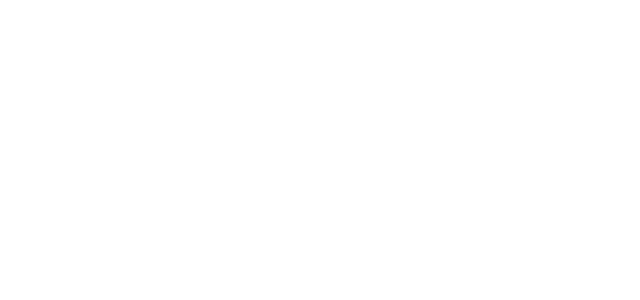
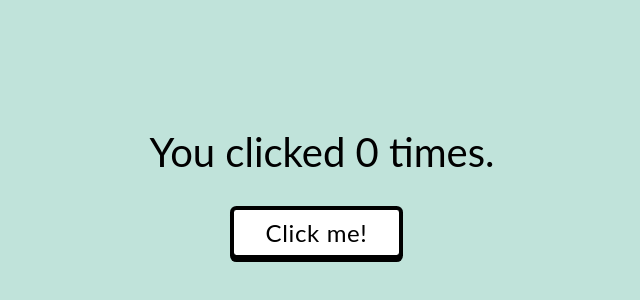
Before and after one commit to mate-academy/react_counter, a React (Create React App) app: page / in a window 1280 px wide. Shown: the part 200-500 px from the top of the page, without its empty margins (318-958 px from the left). Built offline with nearby package versions, Linux system fonts and the light colour scheme; the HTML template or start-up script is replaced by a standard one.

Commit message:
Initial commit

```diff
--- a/src/App.css
+++ b/src/App.css
@@ -0,0 +1,44 @@
+h1 {
+  font-family: "Roboto", sans-serif;
+  font-weight: 400;
+}
+
+@font-face {
+  font-family: "Roboto";
+  font-weight: normal;
+  font-style: normal;
+}
+
+body {
+  display: flex;
+  align-items: center;
+  justify-content: center;
+  min-height: 100vh;
+  background: #c0e3da;
+}
+
+#counter {
+  font-family: "Lato", sans-serif;
+  font-size: 1.5rem;
+  letter-spacing: 0.04rem;
+  padding: 0.5rem 2rem;
+  border-radius: 0.4rem;
+  border: 0.3rem solid #000;
+  background: #fff;
+  position: relative;
+  box-shadow: 0 3px 0 0 #000;
+  cursor: pointer;
+  outline: none;
+  margin: 30px 80px;
+}
+
+#counter:active {
+  top: 3px;
+  box-shadow: none;
+}
+
+.counterText {
+  position: relative;
+  font-size: 2.5rem;
+  font-family: "Lato", sans-serif;
+}
--- a/src/App.js
+++ b/src/App.js
@@ -1,10 +1,11 @@
 import React from 'react';
 import './App.css';
+import Counter from './components/Counter';
 
 function App() {
   return (
     <div>
-
+      <Counter />
     </div>
   );
 }
--- /dev/null
+++ b/src/components/Counter.js
@@ -0,0 +1,33 @@
+import React from 'react';
+
+class Counter extends React.Component {
+  constructor(props) {
+    super(props);
+
+    this.state = {
+      count: 0,
+    };
+  }
+
+  render() {
+    const { count } = this.state;
+    const clickCounter = () => {
+      this.setState(prev => ({
+        count: prev.count + 1,
+      }));
+    };
+
+    return (
+      <>
+        <div className="counterText">
+          You clicked { count } times.
+        </div>
+        <button type="button" id="counter" onClick={clickCounter}>
+          Click me!
+        </button>
+      </>
+    );
+  }
+}
+
+export default Counter;
```
Also changed, not shown: 1 other file (tests, documents, lock files or other folders).
